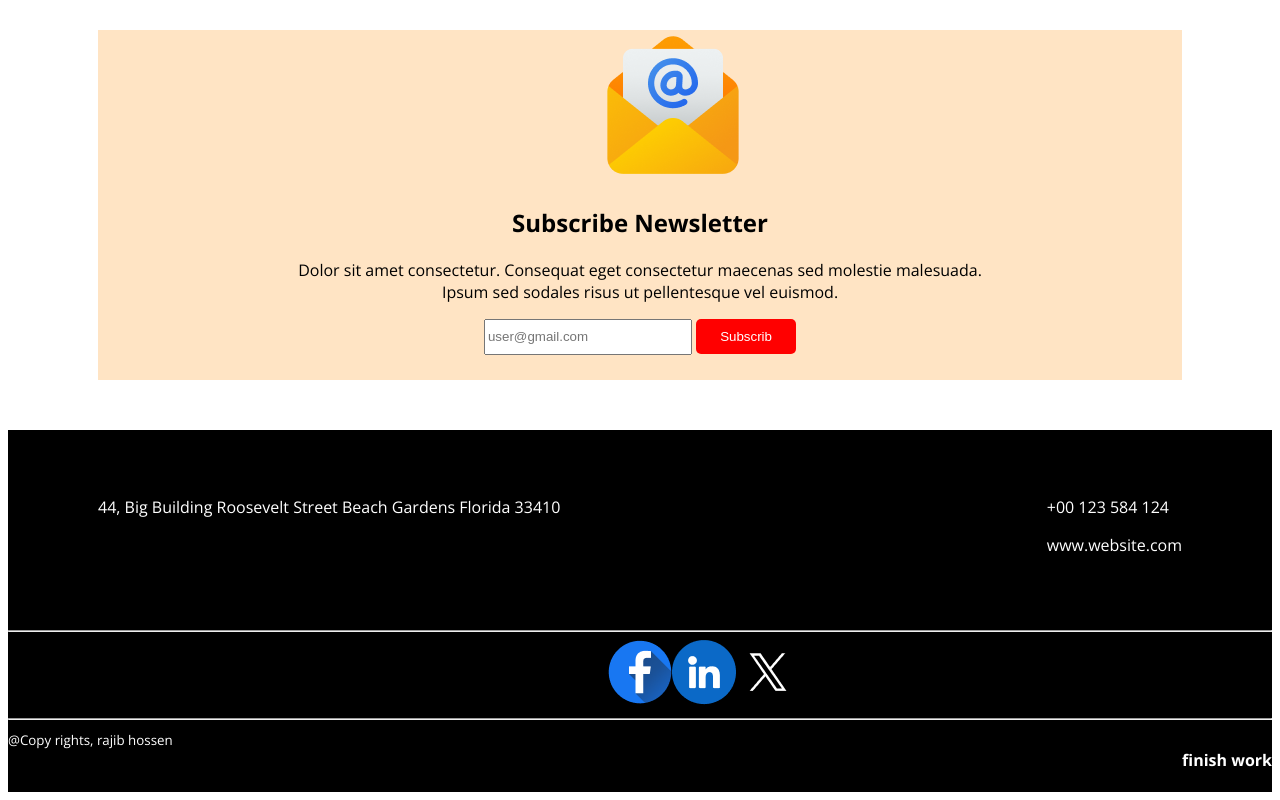
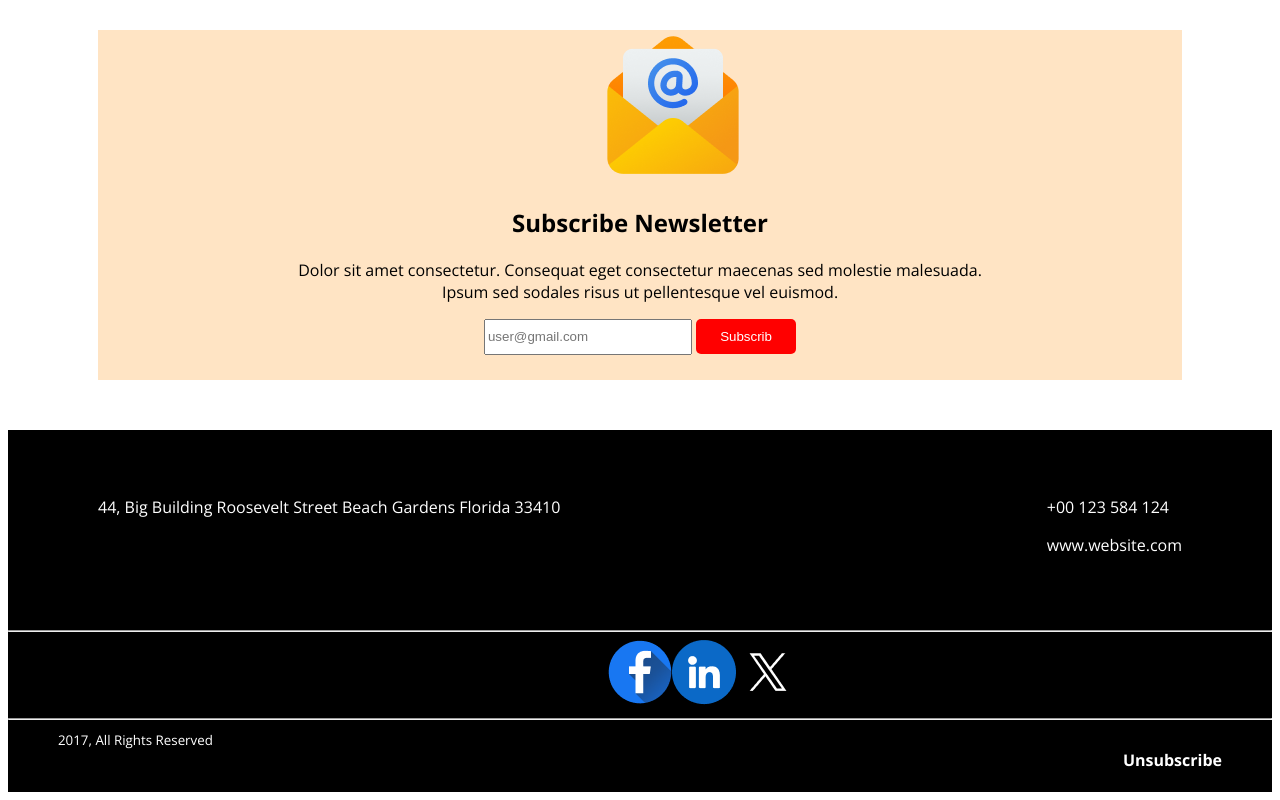
Before and after one commit to rajib-6311/ProjectAssignment-1, a plain HTML site: page index.html in a window 1280 px wide. Shown: the part 4085-4885 px from the top of the page. Drawn offline with nearby package versions, Linux system fonts and the light colour scheme.

Commit message:
last added

```diff
--- a/index.html
+++ b/index.html
@@ -133,11 +133,11 @@
         <hr>
         <section class="last-part">
             <div class="last-text">
-                <small>@Copy rights, rajib hossen</small>
+                <small>2017, All Rights Reserved</small>
 
             </div>
             <div class="last-text">
-                <h4>finish work</h4>
+                <h4>Unsubscribe</h4>
 
 
             </div>
--- a/style.css
+++ b/style.css
@@ -175,3 +175,7 @@ hr{
     display: flex;
     justify-content: space-between;
 }
+.last-text{
+    padding-top: 30px;
+    padding: 0px 50px;
+}
```
